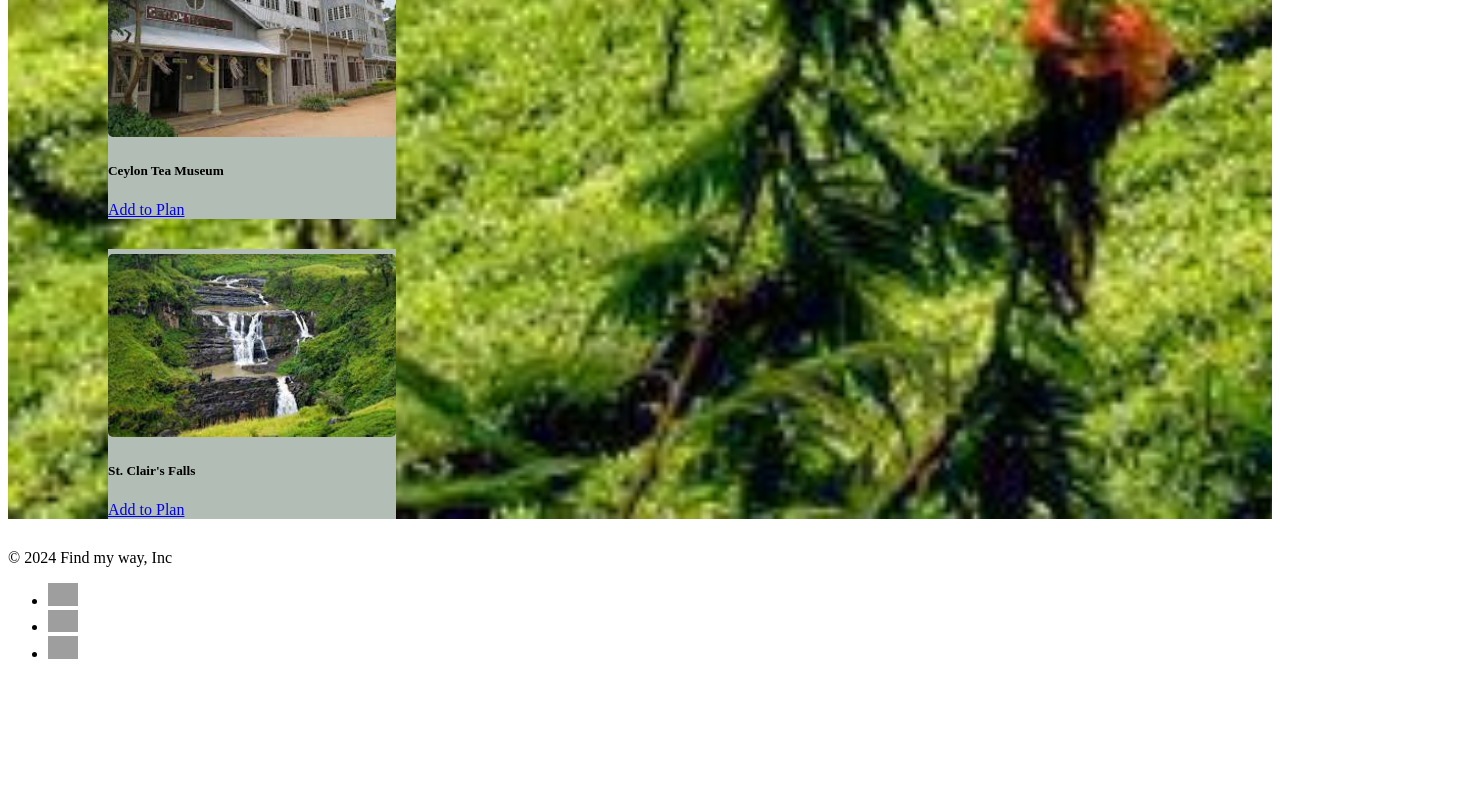
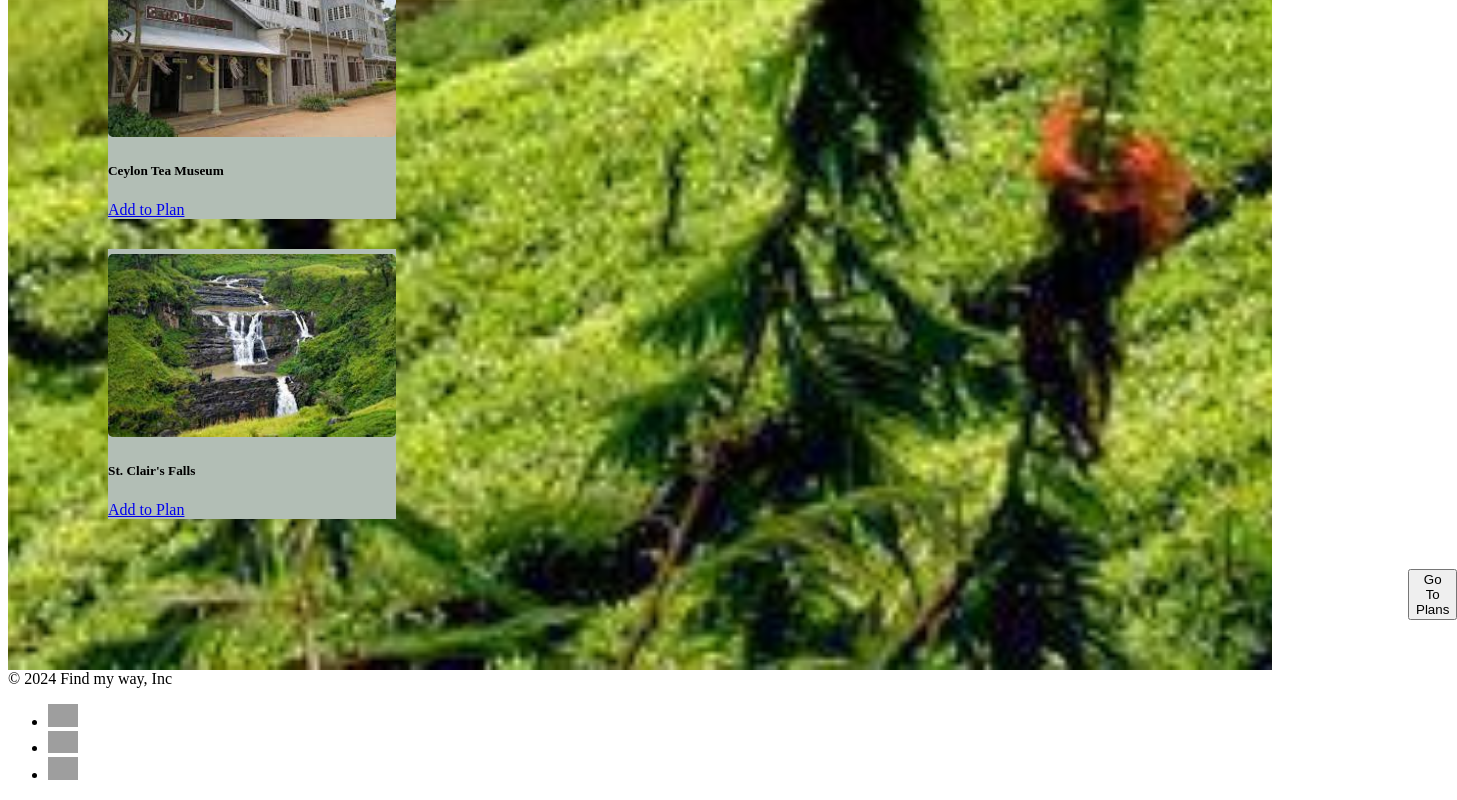
Before and after one commit to Dinuk1994/Find-My-Way-WebApp, a React app in the folder first-react/: page / in a window 1280 px wide. Shown: the part 3925-4725 px from the top of the page, 1457 px wide, since content can reach past the window. Before the commit the page ends 4604 px from the top, so only its background shows below. Built offline with nearby package versions, Linux system fonts and the light colour scheme; grey boxes are pictures that could not be loaded; the HTML template or start-up script is replaced by a standard one.

Commit message:
Thirt Commit

```diff
--- a/first-react/src/Body.css
+++ b/first-react/src/Body.css
@@ -50,6 +50,10 @@
     width: 100%;
     height: 100%;
     border-radius: 5px;
+}
 
-
+.btn-primary.btn-lg {
+    margin-top: 20px;
+    margin-left: 1400px;
+    margin-bottom: 50px;
 }
--- a/first-react/src/Body.tsx
+++ b/first-react/src/Body.tsx
@@ -191,7 +191,9 @@ function Body() {
             </div>
 
 
-
+            <div>
+            <button type="button" className="btn btn-primary btn-lg">Go To Plans</button>
+            </div>
 
 
 
```
